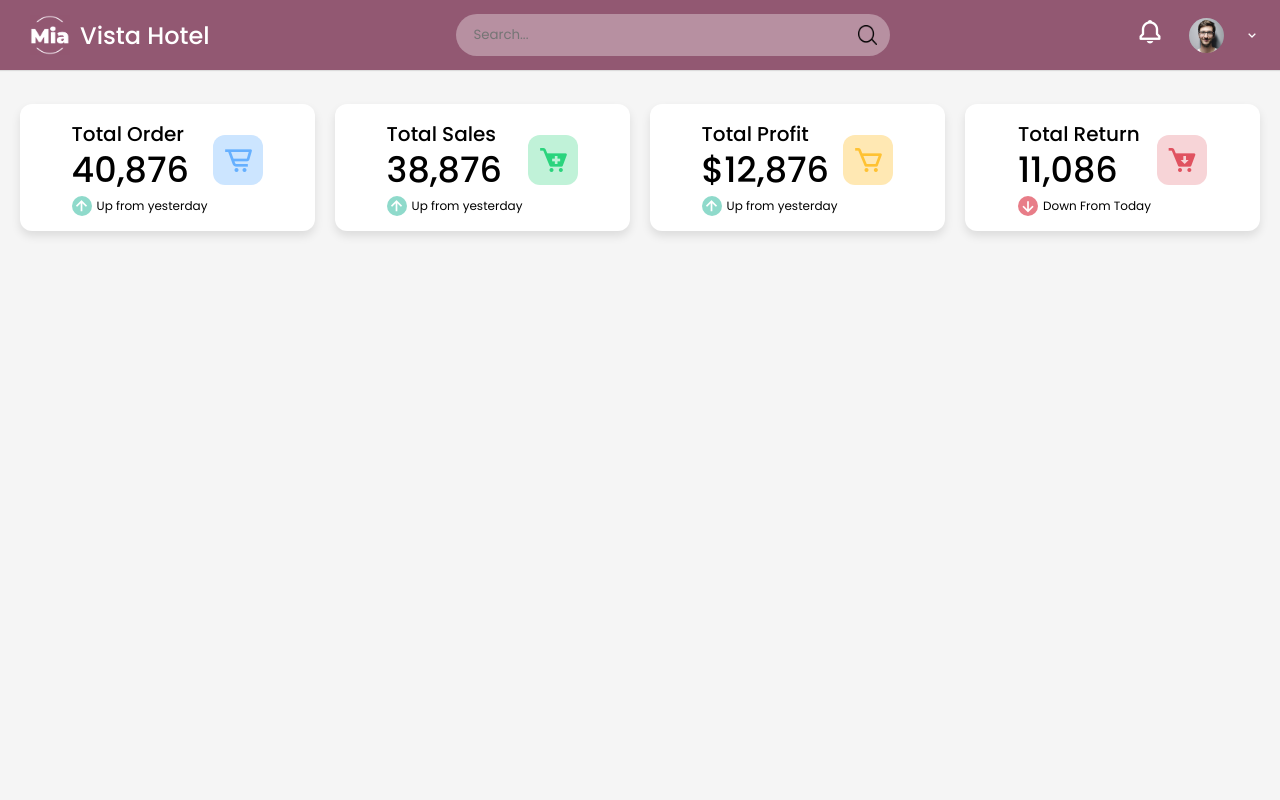
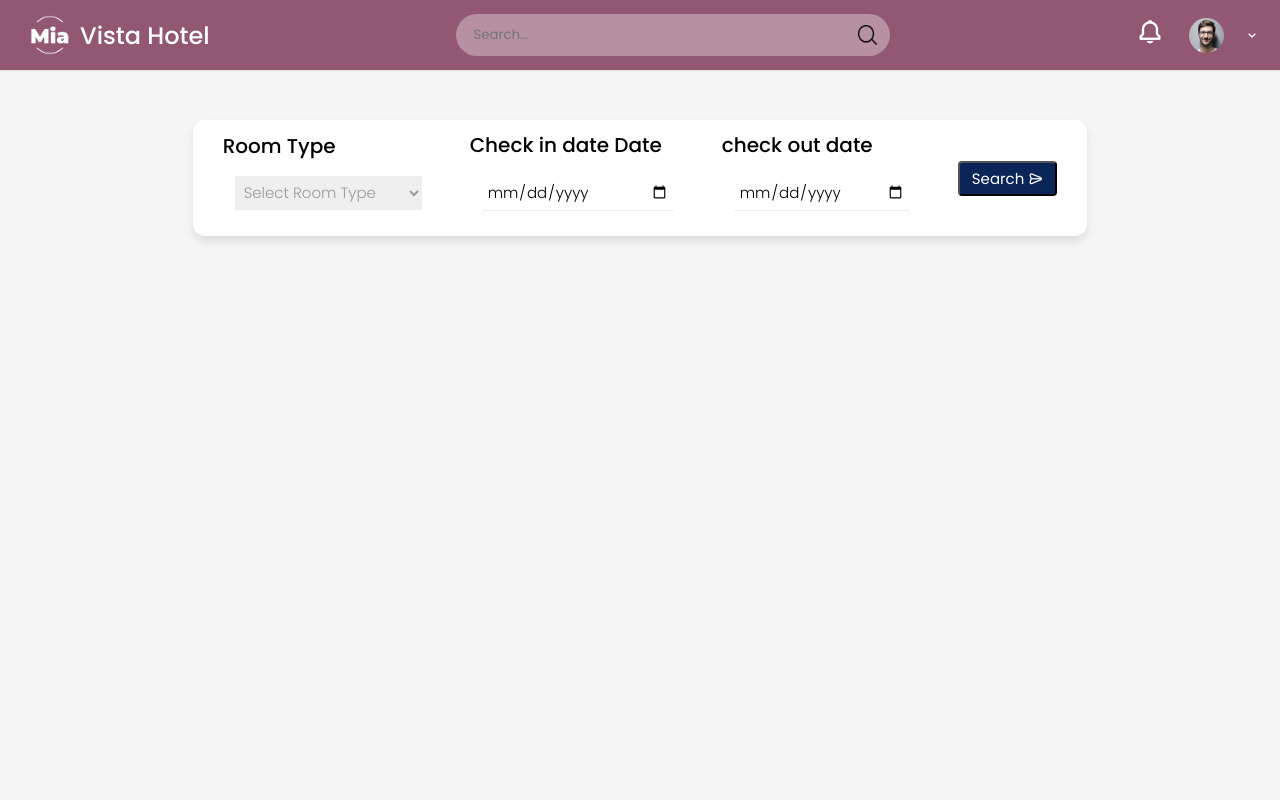
Before and after one commit to MiaTian1024/Hotel-Management-System, a Flask app: template project/templates/dashboard.html in a window 1280 px wide. Run offline with Flask 3, Linux system fonts and the light colour scheme; the template is opened without the code that fills it, so the values that code supplies are empty; parts of the project's set-up code (start-up, migrations or seed data) failed here and were passed over; some libraries are stand-ins or nearby versions.

Commit message:
create room search box

```diff
--- a/project/static/css/dashboard.css
+++ b/project/static/css/dashboard.css
@@ -185,7 +185,7 @@
 }
 
 .profile_dd{
-  background-color:#FFF;
+  background-color: var(--dropdown-color);
   box-sizing:0 5px 25px rgba(0,0,0,0.1);
   border-radius: 15px;
   padding: 10px 20px;
@@ -203,11 +203,11 @@
   top: 48px;
   right: -15px;
   user-select: none;
-  background: #fff;
-  border: 1px solid #c7d8e2;
+  background: var(--dropdown-color);
   width: 350px;
   height: auto;
-  border-radius: 3px;
+  transition: 0.5s;
+  border-radius: 15px;
   box-shadow: 10px 10px 35px rgba(0,0,0,0.125),
               -10px -10px 35px rgba(0,0,0,0.125);
   visibility: hidden;
@@ -224,7 +224,7 @@
 
 .profile_dd::before,
 .notification_dd::before{
-    background-color:#fff;
+    background-color: var(--dropdown-color);
     content: '';
     height: 20px;
     position: absolute;
@@ -252,7 +252,7 @@
 }
 
 .notification_dd li {
-  border-bottom: 1px solid #f1f2f4;
+  border-bottom: 1px solid rgba(0,0,0,0.05);
   padding: 10px 20px;
   display: flex;
   align-items: center;
@@ -324,9 +324,10 @@ color: #fb0001;
     transition: 0.5s;
 }
 
-.profile .profile_dd ul li i{
-  max-width: 20px;
-  margin-right: 10px;
+.profile .profile_dd ul li a i{
+  max-width: 30px;
+  font-size: 15px;
+  margin-right: 20px;
   opacity: 0.5;
   transition:0.5s
 }
@@ -336,32 +337,47 @@ color: #fb0001;
   color: #7f8db0;
 }
 
-.profile .profile_dd ul li i:hover{
+.profile .profile_dd ul li a i:hover{
   opacity: 1;
 }
 
 
 .home-section .home-content{
   position: relative;
-  padding-top: 104px;
+  padding-top: 120px;
+}
+
+.home-section .search-box{
+  display: flex;
+  align-items: center;
+  justify-content: center;
+  width: 100%;
+
 }
 .home-content .overview-boxes{
   display: flex;
   align-items: center;
-  justify-content: space-between;
+  justify-content: center;
   flex-wrap: wrap;
-  padding: 0 20px;
-  margin-bottom: 10px;
+  background: #fff;
+  border-radius: 12px;
+  box-shadow: 0 5px 10px rgba(0,0,0,0.1);
 }
+
+
 .overview-boxes .box{
   display: flex;
   align-items: center;
   justify-content: center;
-  width: calc(100% / 4 - 15px);
-  background: #fff;
-  padding: 15px 14px;
-  border-radius: 12px;
-  box-shadow: 0 5px 10px rgba(0,0,0,0.1);
+  margin:0 20px;
+  padding: 10px;
+
+}
+.box .input-field{
+  display: flex;
+  flex-direction: column;
+  align-items: left;
+  justify-content: center;
 }
 .overview-boxes .box-topic{
   font-size: 20px;
@@ -372,6 +388,17 @@ color: #fb0001;
   font-size: 35px;
   margin-top: -6px;
   font-weight: 500;
+}
+
+.box .nextBtn{
+  color: #fff;
+  background: #0A2558;
+  padding: 4px 12px;
+  font-size: 15px;
+  font-weight: 400;
+  border-radius: 4px;
+  text-decoration: none;
+  transition: all 0.3s ease;
 }
 .home-content .box .indicator{
   display: flex;
--- a/project/static/main.css
+++ b/project/static/main.css
@@ -15,6 +15,7 @@
 :root {
     /* ===== Colors ===== */
     --nav-color: #925872;
+    --dropdown-color: #e6dee0;
     --primary-color: #0E4BF1;
     --panel-color: #FFF;
     --text-color: #000;
--- a/project/templates/dashboard.html
+++ b/project/templates/dashboard.html
@@ -4,52 +4,45 @@
 
 {% include "navbar.html" %}
     <div class="home-content">
+      <form class="search-box">
       <div class="overview-boxes">
-        <div class="box">
-          <div class="right-side">
-            <div class="box-topic">Total Order</div>
-            <div class="number">40,876</div>
-            <div class="indicator">
-              <i class="bx bx-up-arrow-alt"></i>
-              <span class="text">Up from yesterday</span>
+
+          <div class="box">
+
+              <div class="input-field">
+                <label class="box-topic">Room Type</label>
+                <select required>
+                    <option disabled selected>Select Room Type</option>
+                    <option>Male</option>
+                    <option>Female</option>
+                    <option>Others</option>
+                </select>
+              </div>
             </div>
-          </div>
-          <i class="bx bx-cart-alt cart"></i>
-        </div>
-        <div class="box">
-          <div class="right-side">
-            <div class="box-topic">Total Sales</div>
-            <div class="number">38,876</div>
-            <div class="indicator">
-              <i class="bx bx-up-arrow-alt"></i>
-              <span class="text">Up from yesterday</span>
+
+            <div class="box">
+              <div class="input-field">
+                <label class="box-topic">Check in date Date</label>
+                <input type="date" placeholder="Enter your issued date" required>
+              </div>
             </div>
-          </div>
-          <i class="bx bxs-cart-add cart two"></i>
-        </div>
-        <div class="box">
-          <div class="right-side">
-            <div class="box-topic">Total Profit</div>
-            <div class="number">$12,876</div>
-            <div class="indicator">
-              <i class="bx bx-up-arrow-alt"></i>
-              <span class="text">Up from yesterday</span>
+
+            <div class="box">
+              <div class="input-field">
+                <label class="box-topic">check out date</label>
+                <input type="date" placeholder="Enter expiry date" required>
+              </div>
+
             </div>
-          </div>
-          <i class="bx bx-cart cart three"></i>
-        </div>
-        <div class="box">
-          <div class="right-side">
-            <div class="box-topic">Total Return</div>
-            <div class="number">11,086</div>
-            <div class="indicator">
-              <i class="bx bx-down-arrow-alt down"></i>
-              <span class="text">Down From Today</span>
+
+            <div class="box">
+              <button class="nextBtn">
+                <span class="btnText">Search</span>
+                <i class="uil uil-navigator"></i>
+              </button>
             </div>
-          </div>
-          <i class="bx bxs-cart-download cart four"></i>
-        </div>
       </div>
+    </form>
     </div>
 
     <section class="rooms" style="padding:0;" >
```
